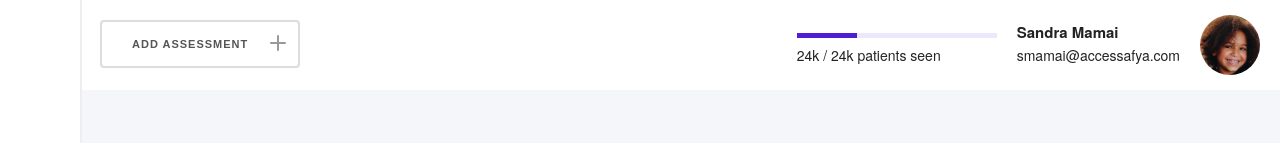
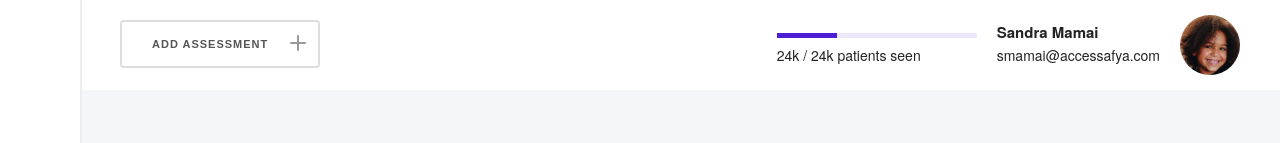
Before and after one commit to MwirabuaTimothy/clinics-analytics-client, a React (Create React App) app: page / in a window 1280 px wide. Shown: the top 143 px of the page. Built offline with nearby package versions, Linux system fonts and the light colour scheme.

Commit message:
header padding

```diff
--- a/src/components/Header/Header.tsx
+++ b/src/components/Header/Header.tsx
@@ -31,7 +31,7 @@ export default Header;
 const Container = styled.div`
   background-color: #fff;
   height: 90px;
-  padding: 20px;
+  padding: 20px 40px;
 `
 
 const Btn = styled(Button)`
```
